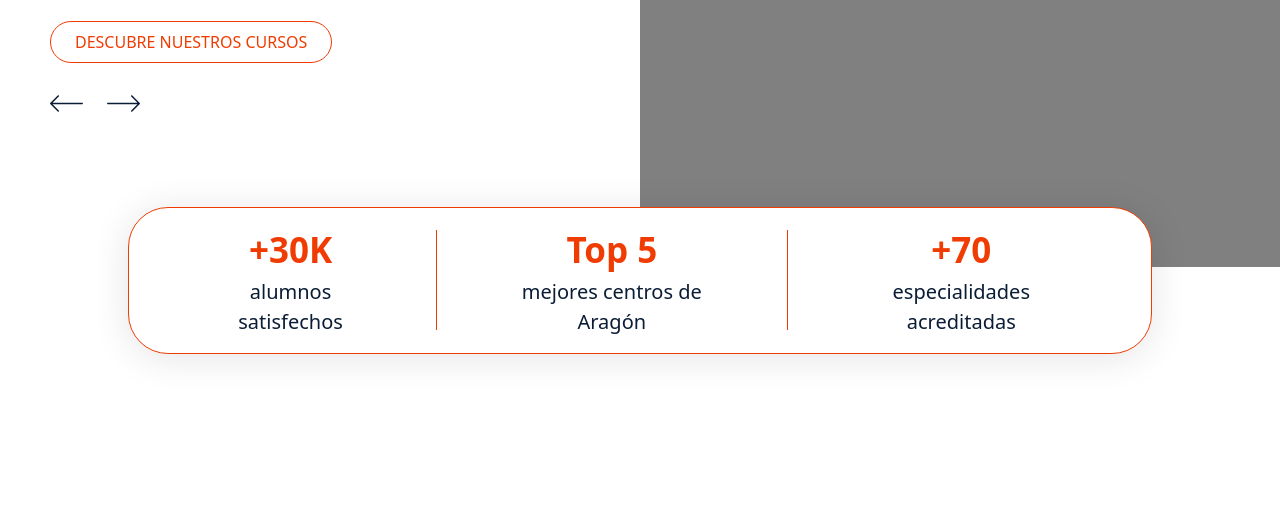
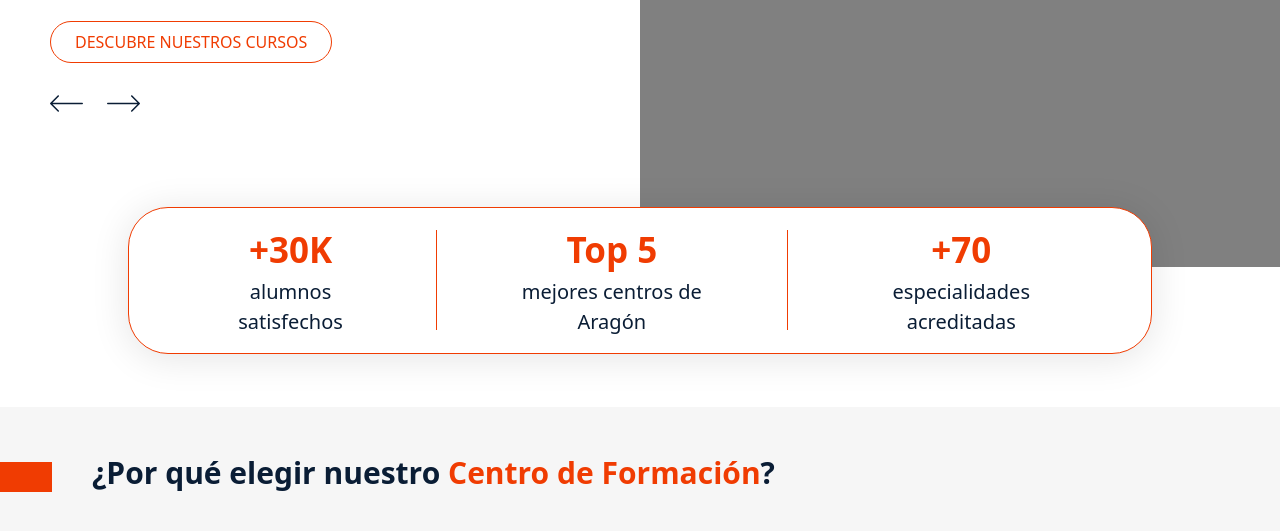
Before and after one commit to salvadormemorandum/centroformativo, a plain HTML site: page index.html in a window 1280 px wide. Shown: the part 527-1058 px from the top of the page. Before the commit the page ends 934 px from the top, so only its background shows below. Drawn offline with nearby package versions, Linux system fonts and the light colour scheme.

Commit message:
bloque estándar con título h2

```diff
--- a/index.css
+++ b/index.css
@@ -61,6 +61,16 @@ a.cta:hover {
 .tituloH1 {
     font-size: 50px;
     font-weight: 700;
+}
+
+.tituloH2 {
+    font-size: 30px;
+    font-weight: 600;
+}
+
+/* Bloques */
+.background-gris {
+    background-color: #f6f6f6;
 }
 
 /* Header */
@@ -152,3 +162,10 @@ section.datos .datos_contenedor .datos_item>section .descripcion {
     font-size: 20px;
     font-weight: 300;
 }
+
+/* Bloque estándar */
+div.indicador {
+    width: 3px;
+    height: 30px;
+    background-color: var(--color-principal);
+}
--- a/index.html
+++ b/index.html
@@ -221,6 +221,16 @@
             </ul>
         </section>
     </section>
+    <section class="nosotros py-5 row background-gris">
+        <section class="col-8 p-0 m-0">
+            <header class="d-flex gap-2 align-items-center">
+                <div class="indicador"></div>
+                <h2 class="tituloH2">¿Por qué elegir nuestro <span class="texto-resaltado">Centro de Formación</span>?
+                </h2>
+            </header>
+        </section>
+        <section class="col-4 p-0 m-0"></section>
+    </section>
     <script src="https://cdn.jsdelivr.net/npm/bootstrap@5.3.2/dist/js/bootstrap.bundle.min.js"
         integrity="sha384-C6RzsynM9kWDrMNeT87bh95OGNyZPhcTNXj1NW7RuBCsyN/o0jlpcV8Qyq46cDfL"
         crossorigin="anonymous"></script>
```
